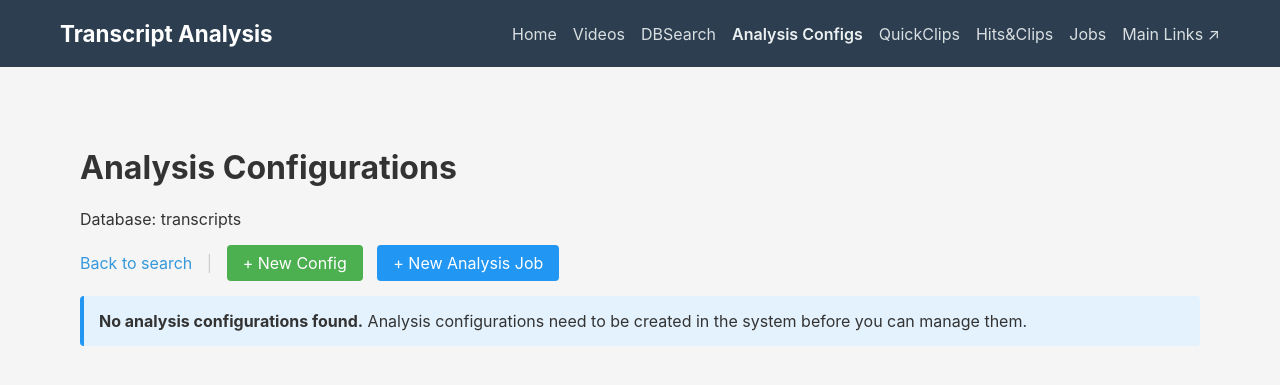
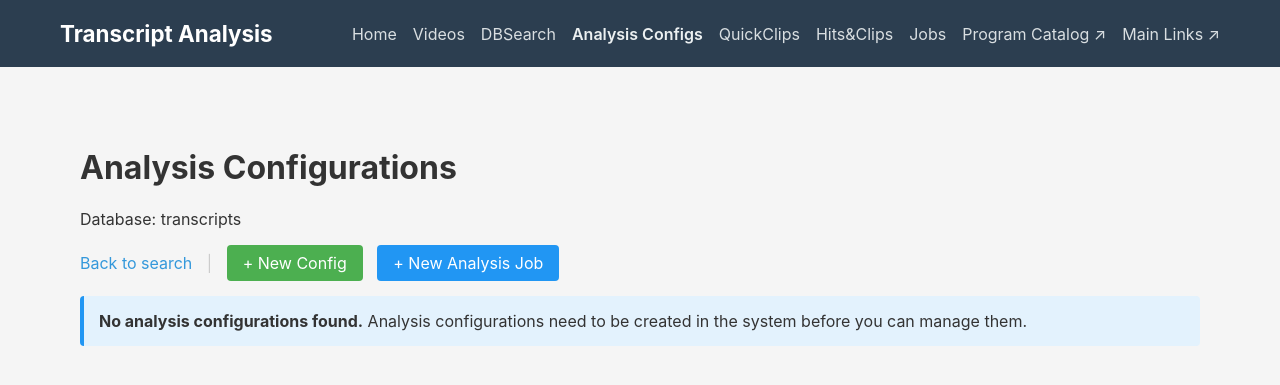
Before and after one commit to tsiuri/vidOps, a Flask app: page /analysis-configs in a window 1280 px wide. Shown: the top 385 px of the page. Run offline with Flask 3, Linux system fonts and the light colour scheme; data that the repository does not hold is empty; some libraries are stand-ins or nearby versions.

Commit message:
feat: add program catalog link to nav
Links to server-monitoring /catalog page.

Co-Authored-By: Claude Sonnet 4.6 <noreply@anthropic.com>

```diff
--- a/web/templates/base.html
+++ b/web/templates/base.html
@@ -35,6 +35,7 @@
         <a href="/quickclip" class="{% block nav_quickclip %}{% endblock %}">QuickClips</a>
         <a href="/hc/projects" class="{% block nav_hc %}{% endblock %}">Hits&amp;Clips</a>
         <a href="/jobs" class="{% block nav_jobs %}{% endblock %}">Jobs</a>
+        <a href="http://192.168.0.187:5555/catalog" target="_blank">Program Catalog ↗</a>
         <a href="http://192.168.0.187/" target="_blank">Main Links ↗</a>
       </div>
     </div>
```
